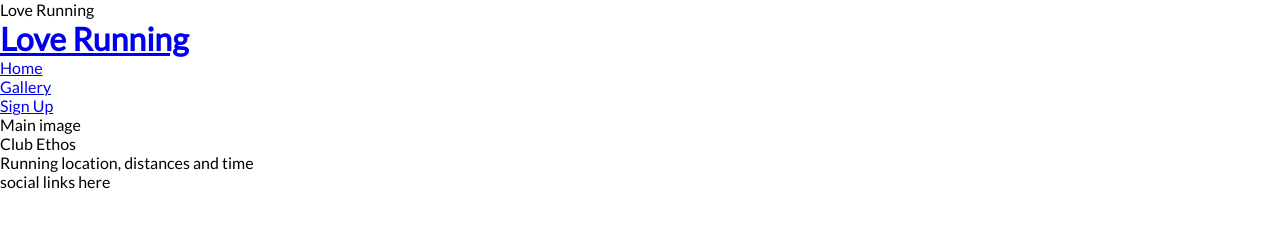
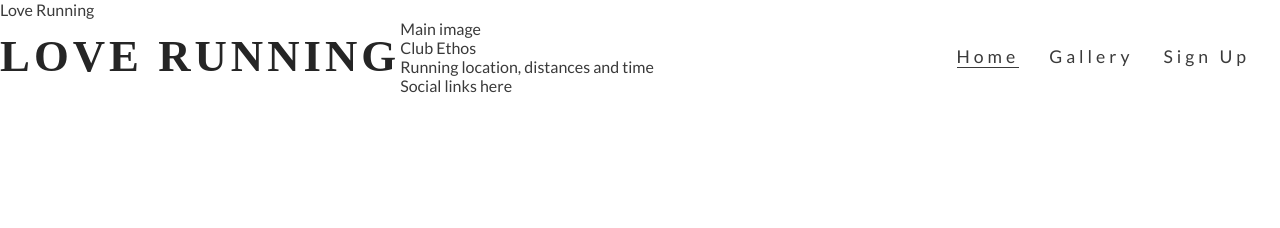
Before and after one commit to StefanCucuta/Love-Running, a plain HTML site: page index.html in a window 1280 px wide. Drawn offline with Linux system fonts and the light colour scheme.

Commit message:
style navigation links

```diff
--- a/assets/css/style.css
+++ b/assets/css/style.css
@@ -5,7 +5,53 @@
     padding: 0;
     border: none;
 }
+
 body {
     font-family: Lato, sans-serif;
     font-weight: 300;
+    color: #3a3a3a;
 }
+
+/* headings and logo */
+
+h1, h2 {
+        font-family: Oswald sants-serif;
+        text-transform: uppercase;
+        letter-spacing: 4px;
+        color: #252525;
+    }
+
+    #logo {
+        float: left;
+        font-size: 280%;
+    }
+
+/* navigation links */
+
+    #meniu {
+        font-size: 110%;
+        letter-spacing: 4px;
+    }
+
+    #meniu, #logo {
+        line-height: 75px;
+    }
+
+    #meniu li {
+        float: right;
+        list-style-type: none;
+        margin-right: 30px;
+    }
+
+    #meniu a {
+        text-decoration: none;
+        color: inherit;
+    }
+
+    #meniu a:hover{
+        border-bottom: 1px solid #3a3a3a;
+    }
+
+    .active {
+        border-bottom: 1px solid #3a3a3a;
+    }
--- a/index.html
+++ b/index.html
@@ -12,18 +12,18 @@
 <body>
     <header>
         <a href="inde.html">
-            <h1>Love Running</h1>
+            <h1 id="logo">Love Running</h1>
         </a>
         <nav>
-          <ul>
+          <ul id="meniu">
               <li>
-                  <a href="index.html">Home</a>
+                  <a href="#">Sign Up</a>
               </li>
               <li>
-                  <a href="#">Gallery</a>
+                <a href="#">Gallery</a>
               </li>
               <li>
-                  <a href="#">Sign Up</a>
+                  <a href="index.html" class="active">Home</a>
               </li>
           </ul>
         </nav>
@@ -38,7 +38,7 @@
         Running location, distances and time
     </section>
     <footer>
-        social links here
+        Social links here
     </footer>
 </body>
 </html>
```
